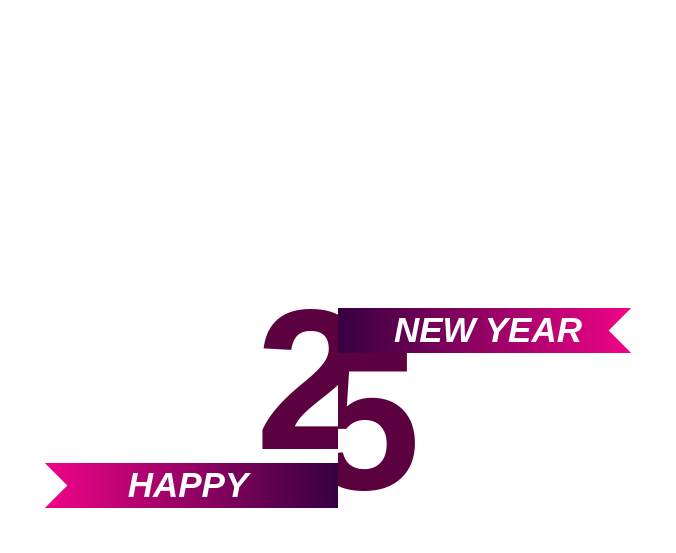
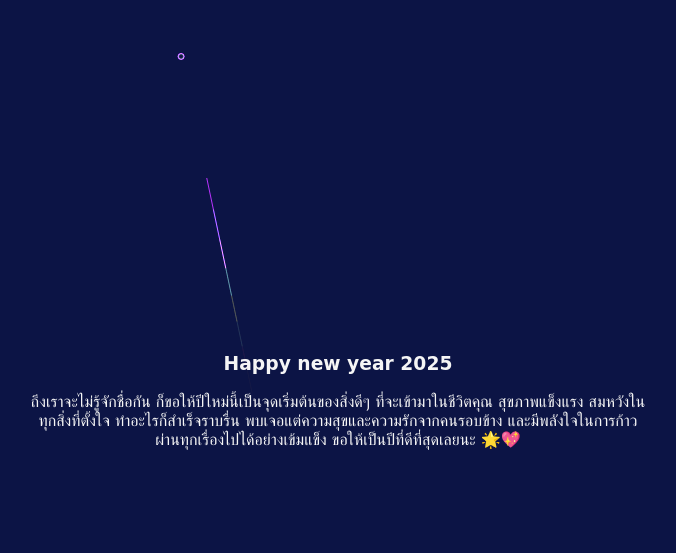
Before and after one commit to Teekung123/learn-git, a plain HTML site: page index2.html in a window 1280 px wide. Shown: the whole page, without its empty margins (302-978 px from the left). Drawn offline with Linux system fonts and the light colour scheme; a web font is replaced by a local one.

Commit message:
first commit

```diff
--- a/index2.html
+++ b/index2.html
@@ -1,33 +1,22 @@
-<!DOCTYPE html>
+<!doctype html>
 <html lang="en">
  <head>
   <meta charset="UTF-8">
+  <meta http-equiv="X-UA-Compatible" content="IE=edge">
   <meta name="viewport" content="width=device-width, initial-scale=1.0">
   <title>HAPPY NEW YEAR</title>
   <link rel="stylesheet" href="main2.css">
+  <link rel="stylesheet" href="https://fonts.googleapis.com/css2?family=Andika+New+Basic&display=swap">
+
  </head>
  <body>
-    <section>
-        <div>
-            <h2>20</h2>
+  <canvas id="canvas">
+  </canvas>
+  <div class="show">
+    <h3>Happy new year 2025</h3>
+    <p id="greeting"></p>
   </div>
-        <div>
-            <h2>25</h2>
-        </div>
-    </section>
-    <section>
-        <div>
-            <span>
-                <h3>HAPPY</h3>
-                <h4></h4>
-            </span>
-        </div>
-        <div>
-            <span>
-                <h3>NEW YEAR</h3>
-                <h4></h4>
-            </span>
-        </div>
-    </section>
+
+  <script src="main2.js"></script>
  </body>
 </html>
--- a/main.css
+++ b/main.css
@@ -18,7 +18,7 @@
     border-radius: 10px;
     padding: 20px;
     margin: 20px;
-    margin-top: 40%;
+    margin-top: 10%;
     text-align: center;
     align-items: center;
     font-family: monospace;
--- a/main.js
+++ b/main.js
@@ -1,5 +1,7 @@
 document.getElementById("submit").addEventListener("click",function() {
     let name = document.getElementById("name").value;
-
-    alert(`สวัสดี, ${name}! Happy New Year 2025!`);
+    console.log(name);
+    localStorage.setItem("Username",name);
+    event.preventDefault(); // ป้องกันการโหลดหน้าซ้ำ
+    window.location.href = "index2.html"; // เปลี่ยนหน้าไปที่หน้าใหม่
 });
--- a/main2.css
+++ b/main2.css
@@ -1,159 +1,43 @@
-body {
-    margin: 0;
-    padding: 0;
-    box-sizing: border-box;
-    display: flex;
-    justify-content: center;
-    align-items: center;
-    min-height: 100vh;
-    font-family: sans-serif;
+html, body {
+font-family: "Andika New Basic", cursive;
+color: #f5f5f5;
+overflow: hidden;
+height: 100%;
+width: 100%;
+padding: 0;
+margin: 0;
+user-select: none;
+background-color: #0c1445;
 }
 
-section {
-    position: absolute;
-    width: 600px;
-    height: 300px;
-    display: flex;
+canvas {
+transition: background 2s;
+width: 100vw;
+height: 100vh;
+cursor: pointer;
 }
 
-section div {
-    position: relative;
-    width: 50%;
-    height: 100%;
-    margin: 0;
-    display: flex;
-    justify-content: center;
-    align-items: center;
-    overflow: hidden;
+.title {
+position: absolute;
+top: 30%;
+left: 50%;
+transform: translate(-50%, -30%);
+font-size: 3em;
+padding: 0;
+margin: 0;
 }
 
-section div h2 {
-    position: absolute;
-    color: #5c0140;
-    font-size: 200px;
-    font-weight: 900;
+.show {
+display: block;
+text-align: center;
+padding: 10px;
+position: absolute;
+top: 50%;  /* ตั้งให้อยู่กลางแนวตั้ง */
+left: 50%;  /* ตั้งให้อยู่กลางแนวนอน */
+transform: translate(-50%, -50%);  /* ทำให้ตำแหน่งกลางจริง */
+z-index: 10;  /* เพิ่ม z-index ให้ข้อความอยู่บน `canvas` */
 }
 
-section div:nth-child(1) h2 {
-    right: -300px;
-    transform: translateY(-20px);
-    animation: animate 2s ease-in-out forwards;
-    animation-delay: 4s;
+#canvas {
+z-index: -1;  /* ตั้งค่า `canvas` ให้อยู่เบื้องหลังข้อความ */
 }
-@keyframes animate {
-    0% {
-        right: -280px;
-    }
-    100% {
-        right: 0;
-    }
-}
-section div:nth-child(2) h2 {
-    left: -300px;
-    transform: translateY(20px);
-    animation: animatel 2s ease-in-out forwards;
-    animation-delay: 4s;
-}
-@keyframes animatel {
-    0% {
-        left: -280px;
-    }
-    100% {
-        left: 0;
-    }
-}
-
-section:nth-child(2) div span {
-    position: absolute;
-    width: 300px;
-    height: 45px;
-    background: linear-gradient(to left, #360040, #f40489);
-    display: flex;
-    justify-content: center;
-    align-items: center;
-    overflow: hidden;
-}
-section:nth-child(2) div:nth-child(1) span {
-    right: -300px;
-    animation: animate2 2s linear forwards;
-}
-
-@keyframes animate2 {
-    0% {
-        right: -300px;
-    }
-    49% {
-        right: 0;
-    }
-    51% {
-        right: 0;
-        transform: translateY(0);
-    }
-    100% {
-        right: 0;
-        transform: translateY(85px);
-    }
-}
-
-section:nth-child(2) div:nth-child(2) span {
-    left: -300px;
-    background: linear-gradient(to left, #f40489, #360040);
-    animation: animate3 2s linear forwards;
-}
-@keyframes animate3 {
-    0% {
-        left: -300px;
-    }
-    49% {
-        left: 0;
-    }
-    51% {
-        left: 0;
-        transform: translateY(0);
-    }
-    100% {
-        left: 0;
-        transform: translateY(-70px);
-    }
-}
-
-
-section:nth-child(2) div span h3 {
-    position: absolute;
-    color: white;
-    font-size: 35px;
-    font-weight: 750;
-    font-style: italic;
-}
-
-section:nth-child(2) div span h4 {
-    position: absolute;
-    width: 45px;
-    height: 45px;
-    background: white;
-    transform: rotate(45deg);
-}
-
-section:nth-child(2) div:nth-child(1) span h4 {
-    left: -25px;
-}
-
-section:nth-child(2) div:nth-child(2) span h4 {
-    right: -25px;
-}
-
-.fogos{
-    width: 100%;
-    height: 100%;
-    display: block;
-    position: absolute;
-    top: 0;
-    left: 0;
-    overflow: hidden;
-}
-.fogos>div {
-    border: 2px solid #fff;
-    position: absolute;
-    opacity: 0;
-
-}
--- /dev/null
+++ b/main2.js
@@ -0,0 +1,214 @@
+const nickname = localStorage.getItem("Username");
+
+if (nickname) {
+  document.getElementById("greeting").textContent = `ถึง ${nickname} ขอให้ปีใหม่นี้เป็นจุดเริ่มต้นของสิ่งดีๆ ที่จะเข้ามาในชีวิตคุณ สุขภาพแข็งแรง สมหวังในทุกสิ่งที่ตั้งใจ ทำอะไรก็สำเร็จราบรื่น พบเจอแต่ความสุขและความรักจากคนรอบข้าง และมีพลังใจในการก้าวผ่านทุกเรื่องไปได้อย่างเข้มแข็ง ขอให้เป็นปีที่ดีที่สุดเลยนะ 🌟💖`;
+} else {
+  document.getElementById("greeting").textContent = `ถึงเราจะไม่รู้จักชื่อกัน ก็ขอให้ปีใหม่นี้เป็นจุดเริ่มต้นของสิ่งดีๆ ที่จะเข้ามาในชีวิตคุณ สุขภาพแข็งแรง สมหวังในทุกสิ่งที่ตั้งใจ ทำอะไรก็สำเร็จราบรื่น พบเจอแต่ความสุขและความรักจากคนรอบข้าง และมีพลังใจในการก้าวผ่านทุกเรื่องไปได้อย่างเข้มแข็ง ขอให้เป็นปีที่ดีที่สุดเลยนะ 🌟💖`;
+}
+
+var canvas = document.getElementById("canvas"),
+    ctx = canvas.getContext("2d"),
+    cw = window.innerWidth,
+    ch = window.innerHeight,
+    fireworks = [],
+    particles = [],
+    hue = 120,
+    limiterTotal = 5,
+    limiterTick = 0,
+    timerTotal = 80,
+    timerTick = 0,
+    mousedown = false,
+    mx,
+    my;
+
+canvas.width = cw;
+canvas.height = ch;
+
+function random(min, max) {
+  return Math.random() * (max - min) + min;
+}
+
+function calculateDistance(p1x, p1y, p2x, p2y) {
+  var xDistance = p1x - p2x,
+      yDistance = p1y - p2y;
+  return Math.sqrt(Math.pow(xDistance, 2) + Math.pow(yDistance, 2));
+}
+
+function Firework(sx, sy, tx, ty) {
+  this.x = sx;
+  this.y = sy;
+  this.sx = sx;
+  this.sy = sy;
+  this.tx = tx;
+  this.ty = ty;
+  this.distanceToTarget = calculateDistance(sx, sy, tx, ty);
+  this.distanceTraveled = 0;
+  this.coordinates = [];
+  this.coordinateCount = 3;
+  while (this.coordinateCount--) {
+    this.coordinates.push([this.x, this.y]);
+  }
+  this.angle = Math.atan2(ty - sy, tx - sx);
+  this.speed = 2;
+  this.acceleration = 1.05;
+  this.brightness = random(50, 70);
+  this.targetRadius = 1;
+}
+
+Firework.prototype.update = function (index) {
+  this.coordinates.pop();
+  this.coordinates.unshift([this.x, this.y]);
+  if (this.targetRadius < 8) {
+    this.targetRadius += 0.3;
+  } else {
+    this.targetRadius = 1;
+  }
+  this.speed *= this.acceleration;
+  var vx = Math.cos(this.angle) * this.speed,
+      vy = Math.sin(this.angle) * this.speed;
+  this.distanceTraveled = calculateDistance(
+    this.sx,
+    this.sy,
+    this.x + vx,
+    this.y + vy
+  );
+  if (this.distanceTraveled >= this.distanceToTarget) {
+    createParticles(this.tx, this.ty);
+    fireworks.splice(index, 1);
+  } else {
+    this.x += vx;
+    this.y += vy;
+  }
+};
+
+Firework.prototype.draw = function () {
+  ctx.beginPath();
+  ctx.moveTo(
+    this.coordinates[this.coordinates.length - 1][0],
+    this.coordinates[this.coordinates.length - 1][1]
+  );
+  ctx.lineTo(this.x, this.y);
+  ctx.strokeStyle = "hsl(" + hue + ", 100%, " + this.brightness + "%)";
+  ctx.stroke();
+
+  ctx.beginPath();
+  ctx.arc(this.tx, this.ty, this.targetRadius, 0, Math.PI * 2);
+  ctx.stroke();
+};
+
+function Particle(x, y) {
+  this.x = x;
+  this.y = y;
+  this.coordinates = [];
+  this.coordinateCount = 5;
+  while (this.coordinateCount--) {
+    this.coordinates.push([this.x, this.y]);
+  }
+
+  this.angle = random(0, Math.PI * 2);
+  this.speed = random(1, 10);
+  this.friction = 0.95;
+  this.gravity = 1;
+  this.hue = random(hue - 50, hue + 50);
+  this.brightness = random(50, 80);
+  this.alpha = 1;
+  this.decay = random(0.015, 0.03);
+}
+
+Particle.prototype.update = function (index) {
+  this.coordinates.pop();
+  this.coordinates.unshift([this.x, this.y]);
+  this.speed *= this.friction;
+  this.x += Math.cos(this.angle) * this.speed;
+  this.y += Math.sin(this.angle) * this.speed + this.gravity;
+  this.alpha -= this.decay;
+
+  if (this.alpha <= this.decay) {
+    particles.splice(index, 1);
+  }
+};
+
+Particle.prototype.draw = function () {
+  ctx.beginPath();
+  ctx.moveTo(
+    this.coordinates[this.coordinates.length - 1][0],
+    this.coordinates[this.coordinates.length - 1][1]
+  );
+  ctx.lineTo(this.x, this.y);
+  ctx.strokeStyle =
+    "hsla(" + this.hue + ", 100%, " + this.brightness + "%, " + this.alpha + ")";
+  ctx.stroke();
+};
+
+function createParticles(x, y) {
+  var particleCount = 30;
+  while (particleCount--) {
+    particles.push(new Particle(x, y));
+  }
+}
+
+function update() {
+  requestAnimationFrame(update);
+
+  hue = random(0, 360);
+  ctx.globalCompositeOperation = "destination-out";
+  ctx.fillStyle = "rgba(0, 0, 0, 0.5)";
+  ctx.fillRect(0, 0, cw, ch);
+  ctx.globalCompositeOperation = "lighter";
+
+  var i = fireworks.length;
+  while (i--) {
+    fireworks[i].draw();
+    fireworks[i].update(i);
+  }
+
+  var i = particles.length;
+  while (i--) {
+    particles[i].draw();
+    particles[i].update(i);
+  }
+
+  if (timerTick >= timerTotal) {
+    if (!mousedown) {
+      fireworks.push(new Firework(cw / 2, ch, random(0, cw), random(0, ch / 2)));
+      timerTick = 0;
+    }
+  } else {
+    timerTick++;
+  }
+
+  if (limiterTick >= limiterTotal) {
+    if (mousedown) {
+      fireworks.push(new Firework(cw / 2, ch, mx, my));
+      limiterTick = 0;
+    }
+  } else {
+    limiterTick++;
+  }
+}
+
+function onResize() {
+  cw = window.innerWidth;
+  ch = window.innerHeight;
+  canvas.width = cw;
+  canvas.height = ch;
+}
+
+canvas.addEventListener("mousemove", function (e) {
+  mx = e.pageX - canvas.offsetLeft;
+  my = e.pageY - canvas.offsetTop;
+});
+
+canvas.addEventListener("mousedown", function (e) {
+  e.preventDefault();
+  mousedown = true;
+});
+
+canvas.addEventListener("mouseup", function (e) {
+  e.preventDefault();
+  mousedown = false;
+});
+
+window.addEventListener("resize", onResize);
+
+window.onload = update;
```
Lines whose indentation alone changed are shown as unchanged.
